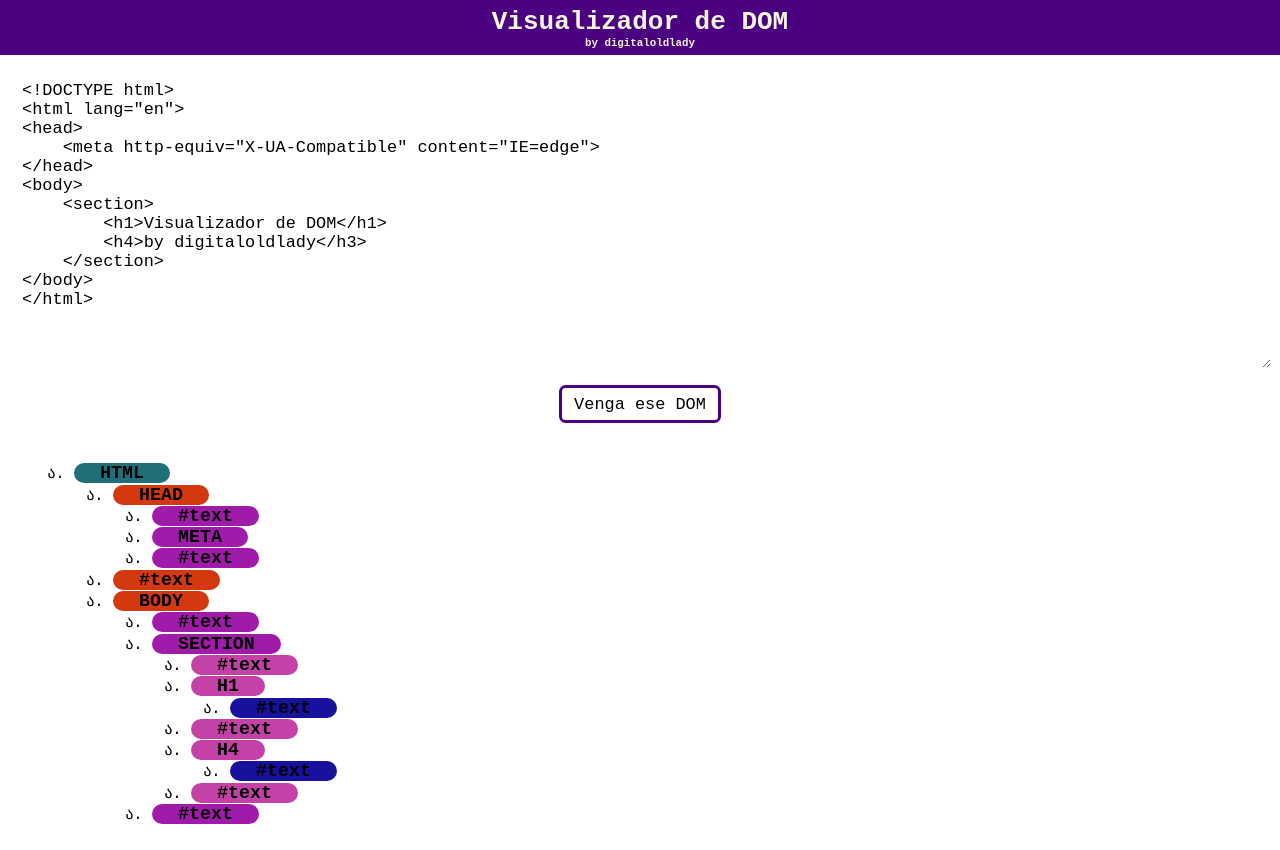
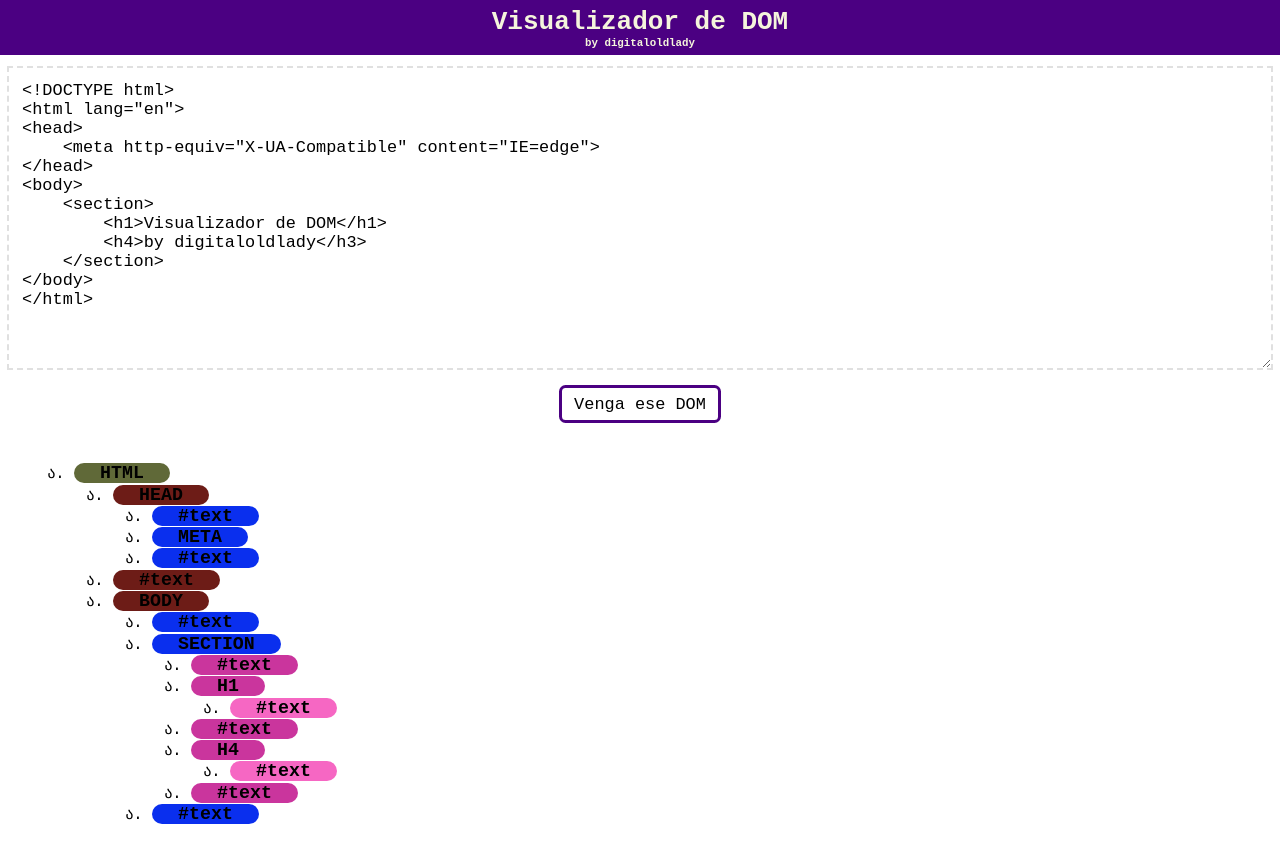
Before and after one commit to agmazzei/DOM-Visualizer-JS, a plain HTML site: page index.html in a window 1280 px wide. Both pictures are taken after a click on the button "Venga ese DOM". Drawn offline with Linux system fonts and the light colour scheme.

Commit message:
Reparacion de bug en funcion addcolors (append interminable de clases)

```diff
--- a/index.html
+++ b/index.html
@@ -39,6 +39,7 @@
             border:none;
             padding:1rem;
             font-size:1.3em;
+            outline: rgba(58, 58, 58, 0.154) dashed 2px;
         }
         textarea:focus{
             outline: rgba(76, 0, 130, 0.701) dashed 2px;
--- a/main.js
+++ b/main.js
@@ -1,62 +1,3 @@
-// let nodo = {
-//     nombre: undefined,
-//     padre: null,
-//     hijos: null,
-
-
-// }
-// function convertToArray(listNodes){
-//     if(!listNodes) return null;
-//     return Array.from(listNodes);
-// }
-// function generateArrayDOM(){
-//     let DOM = [];
-
-//     let rootNode = convertToArray(document.childNodes).filter((c) => c.nodeName == "HTML");
-//     let currentLevel = convertToArray(rootNode[0].childNodes);
-//     DOM.push(rootNode);
-//     DOM.push(currentLevel);
-//     generateLevels(currentLevel,DOM);
-
-//     return DOM;
-// }
-
-// function generateLevels(currentLevel,DOM){
-//     if(currentLevel[0] == undefined) return;
-
-//     let newLevel = [];
-//     for (let element of currentLevel) {
-//         if(element.childNodes)
-//             newLevel = newLevel.concat(convertToArray(element.childNodes))
-//     }
-//     if(newLevel[0] != undefined){
-//         DOM.push(newLevel);
-//         currentLevel = newLevel;
-//         return generateLevels(currentLevel, DOM);
-//     }
-//     return;
-// }
-
-
-// function domToLists(content,rootDOM,contador){
-//     let actual = "<ul><li>";
-//     actual += `<h3 class=h3-${contador.toString()}> ${rootDOM.nodeName} </h3>`;
-
-//     contador++;
-//     if(rootDOM.childNodes){
-//         for (child of rootDOM.childNodes)
-//             actual += domToLists(content,child,contador);
-//     }
-//     return actual + "</li></ul>";
-// }
-
-// function newClass(name, content){
-//     let sheet = document.createElement('style')
-//     sheet.innerHTML = `.${name} ${content}`;
-//     document.head.appendChild(sheet);
-// }
-
-
 function generateDomTree(rootDOM){
     let content = '';
     let contador = 1;
@@ -76,6 +17,41 @@ function generateDomTree(rootDOM){
     content = domToLists(rootDOM,contador);
     return content;
 }
+function addColors(container){
+
+    let h = container.getElementsByTagName("h3");
+
+    let pattern = /\d+/g;
+    let current;
+    let max = 1;
+    // Averiguar los niveles de anidacion
+    for (element of h) {
+        current = parseInt(element.className.match(pattern)[1])
+        if(current > max) max = current;
+    }
+
+    // Usar agrupamiento por clases y colorear por clase
+    let sheets = [];
+    for(let i=1; i<=max; i++){
+        let h3s = document.getElementsByClassName(`h3-${i}`);
+        let color = createColor(max);
+        for (h3 of h3s)
+            h3.style.background = color;
+    }
+}
+
+function createColor(cant){
+    //AGREGAR ALTOS CONTRASTES
+    let saltos = Math.round(360 / cant);
+
+    let h,s,v;
+    s = "100%";
+    v = "100%";
+    return  '#' + Math.floor(Math.random()*16777215).toString(16).padStart(6, '0').toUpperCase();
+
+
+
+}
 
 const btn = document.getElementById("btn");
 
@@ -86,45 +62,5 @@ btn.addEventListener("click",() => {
     const node = new DOMParser().parseFromString(htmlString, "text/html");
     box.innerHTML = generateDomTree(node.childNodes[1]);
     box.style.display = "block";
-    addClasesOfColors(box);
-})
-
-
-function addClasesOfColors(container){
-
-    let h = container.getElementsByTagName("h3");
-
-    let pattern = /\d+/g;
-    let current;
-    let max = 1;
-    // Averiguar cuantas clases necesito
-    for (element of h) {
-        current = parseInt(element.className.match(pattern)[1])
-        if(current > max) max = current;
-    }
-
-    // Crear cada clase con un color distinto y asociar nombre unico
-    let sheets = [];
-    for(let i=1; i<=max; i++){
-
-        let color = createColor(max);
-        let sheet = document.createElement('style');
-        sheets.push(sheet);
-        sheets[i-1].innerHTML = `.h3-${i} {background-color:${color};}`;
-    }
-    document.body.append(...sheets)
-}
-
-
-
-function createColor(cant){
-    let saltos = Math.round(360 / cant);
-
-    let h,s,v;
-    s = "100%";
-    v = "100%";
-    return  '#' + Math.floor(Math.random()*16777215).toString(16).padStart(6, '0').toUpperCase();
-
-
-
-}
+    addColors(box);
+});
```
